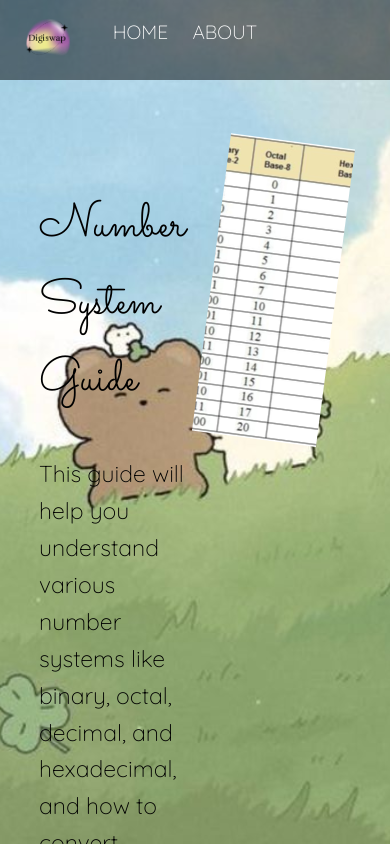
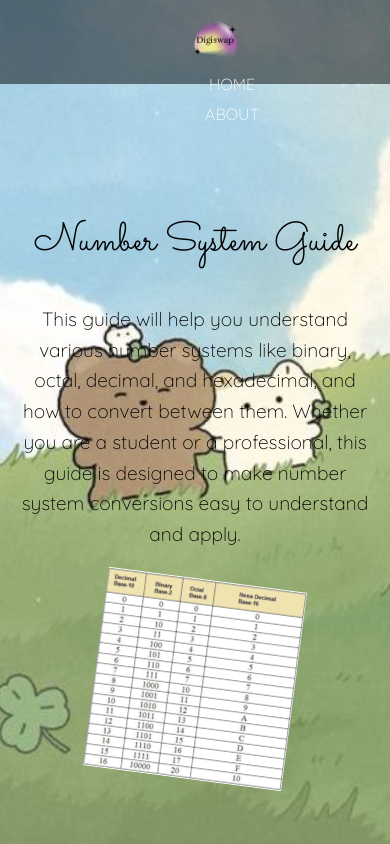
Before and after one commit to Itsmemaria24/Itsmaria.github.io, a plain HTML site: page guide.html in a window 390 px wide. Drawn offline with Linux system fonts and the light colour scheme.

Commit message:
Update guide.css

```diff
--- a/guide.css
+++ b/guide.css
@@ -183,3 +183,76 @@ header {
         transform: rotate(0deg);
     }
 }
+
+/* Media Queries for Mobile Responsiveness */
+
+/* For devices with screen width less than 768px (Tablets & below) */
+@media only screen and (max-width: 768px) {
+    header {
+        height: auto; /* Adjust the header height */
+        padding: 20px 10px;
+        flex-direction: column; /* Stack the navigation links vertically */
+    }
+
+    .nav-bar ul {
+        top: auto;
+        left: auto;
+        transform: none;
+        text-align: center;
+        margin-top: 10px;
+    }
+
+    .nav-bar ul li {
+        display: block;
+        margin-right: 0;
+        margin-bottom: 10px;
+    }
+
+    .title {
+        font-size: 2.5em;
+        margin-top: 150px; /* Adjust space for sticky header */
+    }
+
+    .content {
+        flex-direction: column;
+        align-items: center;
+        padding: 20px;
+        width: 90%;
+        margin-top: 150px; /* Adjust space for header */
+    }
+
+    .left-side, .right-side {
+        width: 100%;
+        text-align: center;
+    }
+
+    .animated-image {
+        width: 90%; /* Smaller image width on smaller screens */
+        max-width: 250px; /* Set a smaller max width */
+    }
+}
+
+/* For devices with screen width less than 480px (Mobile) */
+@media only screen and (max-width: 480px) {
+    .nav-bar ul li a {
+        font-size: 1em;
+    }
+
+    .title {
+        font-size: 2em;
+        margin-top: 180px; /* Adjust for header */
+    }
+
+    .description {
+        font-size: 1em;
+    }
+
+    .left-side, .right-side {
+        width: 100%;
+    }
+
+    .animated-image {
+        width: 100%;
+        max-width: 200px;
+    }
+}
```
